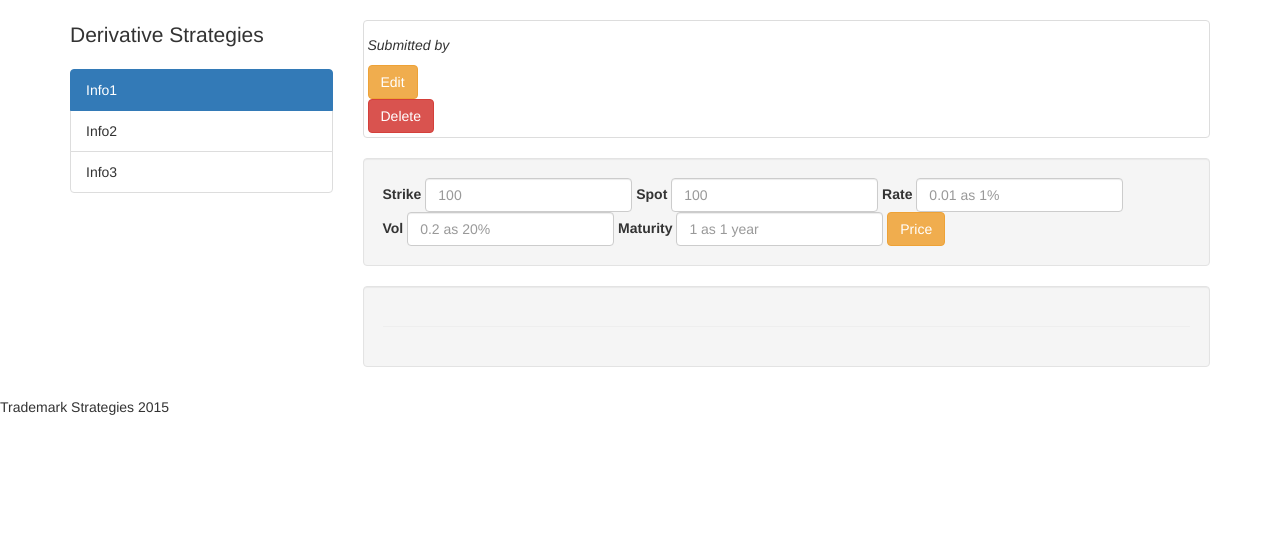
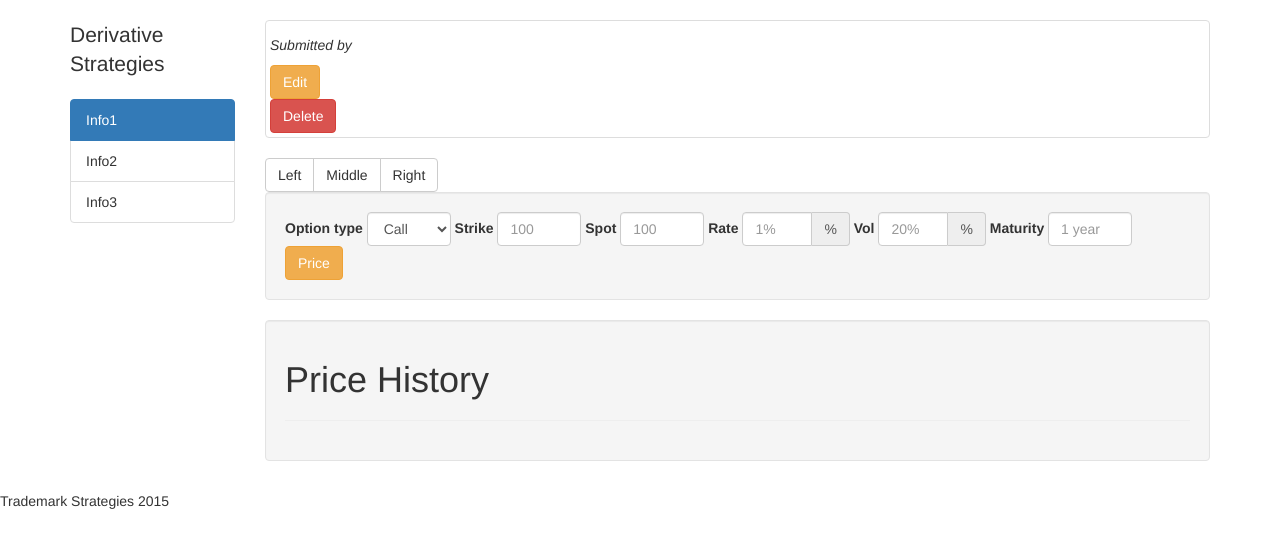
Before and after one commit to Heinz96/Python_Project, a Flask app: template strategy_app/templates/show.html in a window 1280 px wide. Shown: the part 52-600 px from the top of the page. Run offline with Flask 2, Linux system fonts and the light colour scheme; the template is opened without the code that fills it, so the values that code supplies are empty; parts of the project's set-up code (start-up, migrations or seed data) failed here and were passed over; some libraries are stand-ins or nearby versions.

Commit message:
good simple put call pricer

```diff
--- /dev/null
+++ b/app.py
@@ -0,0 +1,84 @@
+from flask import Flask, render_template, request, redirect, url_for
+import random
+from flask_pymongo import PyMongo
+from flask_bootstrap import Bootstrap
+from mongoengine import *
+
+
+
+app = Flask(__name__)
+app.config["MONGO_URI"] = "mongodb://localhost:27017/myDatabase"
+mongo = PyMongo(app)
+Bootstrap(app)
+connect("myDatabase")
+
+
+class Comment(EmbeddedDocument):
+	content = StringField()
+
+class Author(EmbeddedDocument):
+	name = StringField()
+
+class Strategy(Document):
+	author = EmbeddedDocumentField(Author)
+	name = StringField(required=True)
+	image = StringField(required=False)
+	description = StringField(required=False)
+	comments = ListField(EmbeddedDocumentField(Comment))
+
+# call = Strategy(name="call", image="null", description="end").save()
+
+Strats = Strategy.objects
+
+@app.route('/')
+def hello_world():
+   return render_template("landing.html")
+
+@app.route('/strategies', methods=["GET"])
+def strategies_get():
+	Strats = Strategy.objects
+	return render_template("index.html", Strategies=Strats)
+
+@app.route('/strategies', methods=["POST"])
+def strategies_post():
+	Strategy(
+	name = request.form["name"],
+	image = request.form["image"],
+	description = request.form["description"]).save()
+
+	return redirect(url_for("strategies_get"))
+   # return render_template("index.html")
+
+@app.route('/strategies/<_id>', methods=["GET"])
+def strategies_ind(_id=None):
+	strat = Strategy.objects(id=_id).first()
+	return render_template("show.html",strat=strat)
+
+
+@app.route('/strategies/new', methods=["GET"])
+def strategies_new():
+   return render_template("new.html")
+
+
+@app.route('/strategies/<_id>/edit', methods=["GET"])
+def strategies_edit(_id=None):
+	strat = Strategy.objects(id=_id).first()
+	return render_template("edit.html", strat=strat)
+
+@app.route('/strategies/<_id>', methods=["POST"])
+def strategies_update(_id=None):
+	Strategy.objects(id=_id).update(
+	name = request.form["name"],
+	image = request.form["image"],
+	description = request.form["description"])
+	for strat in Strats:
+		strat.reload()
+	return redirect("/strategies/" + _id)
+
+@app.route('/strategies/<_id>/delete', methods=["POST"])
+def strategies_delete(_id=None):
+	Strategy.objects(id=_id).delete()
+	return redirect(url_for("strategies_get"))
+
+if __name__ == '__main__':
+   app.run(debug=True)
--- a/strategy_app/__init__.py
+++ b/strategy_app/__init__.py
@@ -5,12 +5,16 @@ from flask_bootstrap import Bootstrap
 from strategies import main
 from comments import second
 from prices import third
+from six.moves import urllib
 
 
 
 app = Flask(__name__)
 # app.config.from_object("settings")
-app.config["MONGO_URI"] = "mongodb://localhost:27017/myDatabase"
+username = urllib.parse.quote_plus('enzols')
+password = urllib.parse.quote_plus('ozneNon@m96')
+client = "mongodb+srv://%s:%s@cluster0.fnjla.mongodb.net/python_project?retryWrites=true&w=majority" % (username, password)
+app.config["MONGO_URI"] = client
 mongo.init_app(app)
 Bootstrap(app)
 
--- a/strategy_app/models/strategy.py
+++ b/strategy_app/models/strategy.py
@@ -4,6 +4,7 @@ from mongoengine import *
 connect("myDatabase")
 
 class Price(Document):
+	Option = StringField()
 	S = DecimalField(precision=5)
 	K = DecimalField(precision=5)
 	r = DecimalField(precision=5)
--- a/strategy_app/static/stylesheet/main.css
+++ b/strategy_app/static/stylesheet/main.css
@@ -1,3 +1,11 @@
 #jumbo1 {
     text-align:center;
 }
+
+.form-inline .form-control{
+    width:6em;
+}
+
+.form-inline .input-group>.form-control {
+    width:5em;
+}
--- a/strategy_app/templates/show.html
+++ b/strategy_app/templates/show.html
@@ -3,7 +3,7 @@
 {% block content %}
 <div class="container">
 	<div class="row">
-		<div class="col-md-3">
+		<div class="col-md-2">
 			<p class="lead">Derivative Strategies</p>
 			<div class="list-group">
 				<li class="list-group-item active">Info1</li>
@@ -11,7 +11,7 @@
 				<li class="list-group-item">Info3</li>
 			</div>
 		</div>
-		<div class="col-md-9">
+		<div class="col-md-10">
 			<div class="thumbnail">
 				<img class="img-responsive" src="{{strat.image}}" >
 
@@ -26,8 +26,20 @@
 				</div>
 			</div>
 
+			<div class="btn-group" role="group" aria-label="...">
+				<button type="button" class="btn btn-default">Left</button>
+				<button type="button" class="btn btn-default">Middle</button>
+				<button type="button" class="btn btn-default">Right</button>
+			</div>
+
 			<div class="well">
 				<form class="form-inline" id="pricing-form" action="/strategies/{{strat.id}}/prices" method="POST">
+					<label for="Option">Option type</label>
+					<!-- The value for `for=""` and `id=""` has to be same. -->
+					<select id="Option" name="Option" class="form-control">
+						<option value="Call">Call</option>
+						<option value="Put">Put</option>
+					</select>
 					<div class="form-group">
 						<label for="K">Strike</label>
 						<input type="number" step="0.01" class="form-control" name="K" placeholder="100">
@@ -35,24 +47,32 @@
 					<div class="form-group">
 						<label for="S">Spot</label>
 						<input type="number" step="0.01" class="form-control" name="S" placeholder="100">
+
 					</div>
 					<div class="form-group">
 						<label for="r">Rate</label>
-							<input type="number" step="0.001" class="form-control" name="r" placeholder="0.01 as 1%">
+						<div class="input-group">
+						<input type="number" step="0.001" class="form-control" name="r" placeholder="1%">
+						<div class="input-group-addon">%</div>
+						</div>
 					</div>
 					<div class="form-group">
 						<label for="sigma">Vol</label>
-							<input type="number" step="0.001" class="form-control" name="sigma" placeholder="0.2 as 20%">
+						<div class="input-group">
+						<input type="number" step="0.001" class="form-control" name="sigma" placeholder="20%">
+						<div class="input-group-addon">%</div>
+						</div>
 					</div>
 					<div class="form-group">
 						<label for="t">Maturity</label>
-							<input type="number" step="0.01" class="form-control" name="t" placeholder="1 as 1 year">
+						<input type="number" step="0.01" class="form-control" name="t" placeholder="1 year">
 					</div>
 					<button type="submit" class="btn btn-warning">Price</button>
 				</form>
 			</div>
 
 			<div class="well">
+				<h1>Price History</h1>
 				<!-- <div class="text-right">
 					<a class="btn btn-success" href="/strategies/{{strat.id}}/comments/new" >Add New Comment!</a>
 				</div> -->
@@ -60,14 +80,18 @@
 				{% for price in strat.prices: %}
 					<div class="row">
 						<div class="col-md-12">
-							<strong>{{strat.name}}</strong>
+							<strong>{{price.Option}}</strong>
 							<div class="text-right">
 								<span class="pull-left">Spot {{"{:.2f}".format(price.S)}} &nbsp;</span>
 								<span class="pull-left"> Strike {{"{:.2f}".format(price.K)}} &nbsp;</span>
-								<span class="pull-left"> Rate {{"{:.2f}".format(price.r)}} &nbsp;</span>
-								<span class="pull-left"> Vol {{"{:.2f}".format(price.sigma)}} &nbsp;</span>
+								<span class="pull-left"> Rate {{"{:.2%}".format(price.r)}} &nbsp;</span>
+								<span class="pull-left"> Vol {{"{:.2%}".format(price.sigma)}} &nbsp;</span>
 								<span class="pull-left"> Maturity {{"{:.2f}".format(price.t)}} &nbsp;</span>
-								<span class="pull-left"> Price {{"{:.5f}".format(price.C)}}</span>
+								{% if price.Option=="Call":%}
+									<span class="pull-left label label-primary"> Price {{"{:.5f}".format(price.C)}}</span>
+								{%elif price.Option=="Put":%}
+									<span class="pull-left label label-danger"> Price {{"{:.5f}".format(price.C)}}</span>
+								{%endif%}
 								{% if True:%}
 									<!-- <a class="btn btn-warning btn-xs" href="/strategies/{{strat.id}}/comments/{{price.id}}/edit" >Edit Comment!</a> -->
 									<form id="delete-form" action="/strategies/{{strat.id}}/prices/{{price.id}}/delete" method="POST">
```
Also changed, not shown: mongo.py (added, +43 -0 lines), strategy_app/prices.py (+9 -5 lines), 1 other file. Lines whose indentation alone changed are shown as unchanged.
